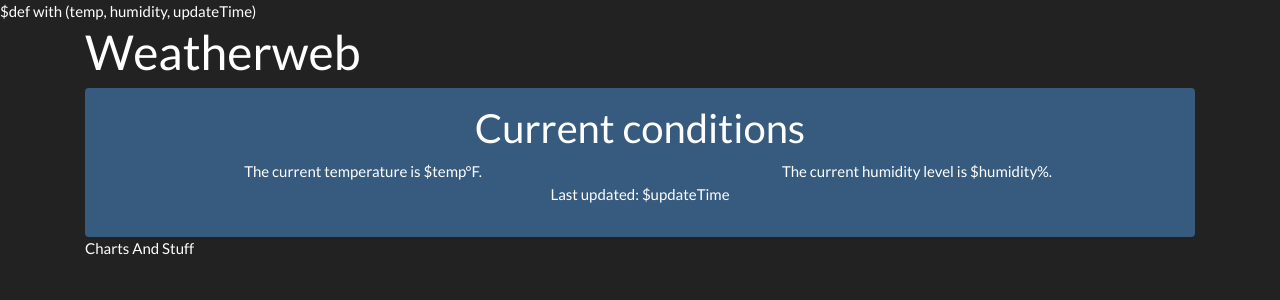
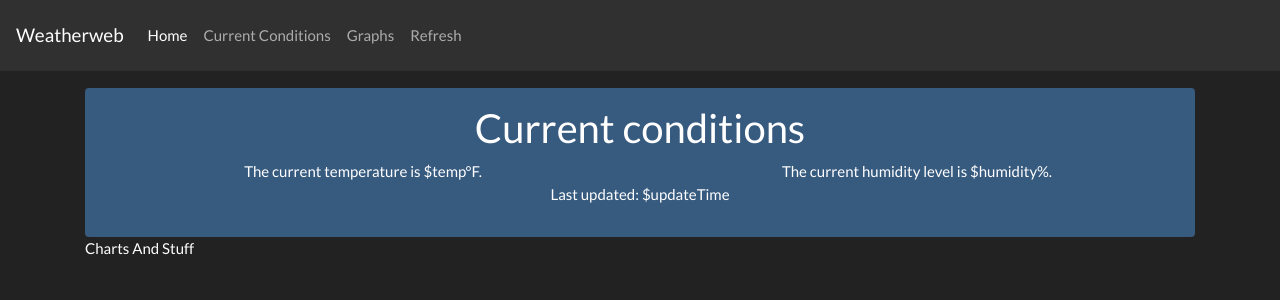
Before and after one commit to AntiCompositeNumber/weatherweb, a Python web app: template templates/index.html in a window 1280 px wide. Shown: the top 300 px of the page. Run offline with Jinja, Linux system fonts and the light colour scheme; the template is opened without the code that fills it, so the values that code supplies are empty; some libraries are stand-ins or nearby versions.

Commit message:
Navbar added

```diff
--- a/templates/index.html
+++ b/templates/index.html
@@ -16,9 +16,8 @@ $def with (temp, humidity, updateTime)
   </head>
   <body class="">
 
-    <!--
-	<nav class="navbar navbar-expand-md navbar-dark bg-dark fixed-top">
-      <a class="navbar-brand" href="#">Navbar</a>
+    <nav class="navbar navbar-expand-sm navbar-dark bg-dark fixed-top">
+      <a class="navbar-brand" href="#">Weatherweb</a>
       <button class="navbar-toggler" type="button" data-toggle="collapse" data-target="#navbarsExampleDefault" aria-controls="navbarsExampleDefault" aria-expanded="false" aria-label="Toggle navigation">
         <span class="navbar-toggler-icon"></span>
       </button>
@@ -29,28 +28,25 @@ $def with (temp, humidity, updateTime)
             <a class="nav-link" href="#">Home <span class="sr-only">(current)</span></a>
           </li>
           <li class="nav-item">
-            <a class="nav-link" href="#">Link</a>
+            <a class="nav-link" href="#">Current Conditions</a>
           </li>
           <li class="nav-item">
-            <a class="nav-link disabled" href="#">Disabled</a>
+            <a class="nav-link" href="#">Graphs</a>
           </li>
-          <li class="nav-item dropdown">
+          <li class="nav-item">
+            <a class="nav-link" href="JavaScript:window.location.reload()">Refresh</a>
+          </li>
+          <!--<li class="nav-item dropdown">
             <a class="nav-link dropdown-toggle" href="https://example.com" id="dropdown01" data-toggle="dropdown" aria-haspopup="true" aria-expanded="false">Dropdown</a>
             <div class="dropdown-menu" aria-labelledby="dropdown01">
               <a class="dropdown-item" href="#">Action</a>
               <a class="dropdown-item" href="#">Another action</a>
               <a class="dropdown-item" href="#">Something else here</a>
             </div>
-          </li>
+	  </li>-->
         </ul>
-        <form class="form-inline my-2 my-lg-0">
-          <input class="form-control mr-sm-2" type="text" placeholder="Search" aria-label="Search">
-          <button class="btn btn-outline-success my-2 my-sm-0" type="submit">Search</button>
-        </form>
       </div>
     </nav>
-
-    -->
 
     <main role="main" class="container">
       <h1>Weatherweb</h1>
```
